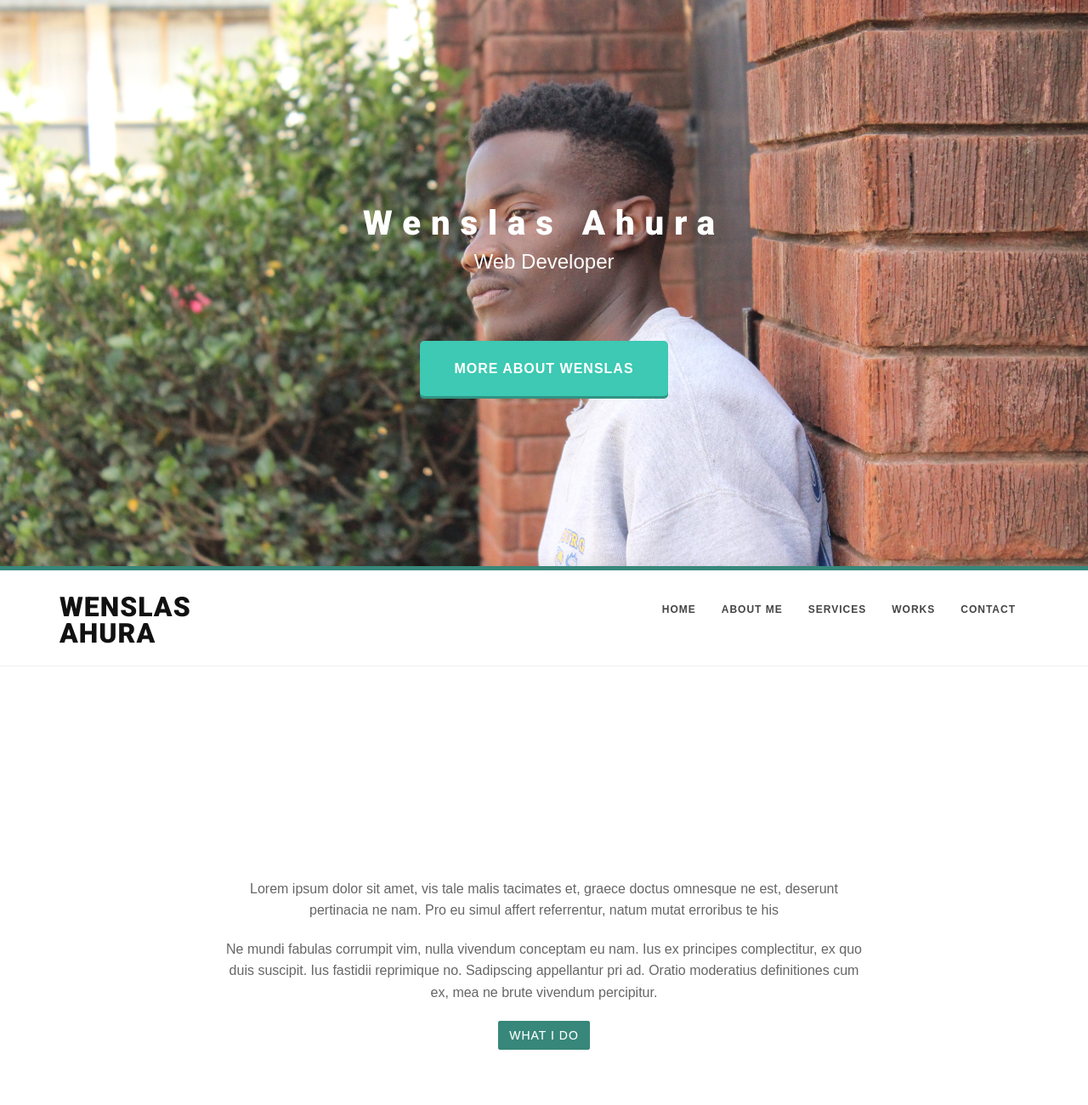
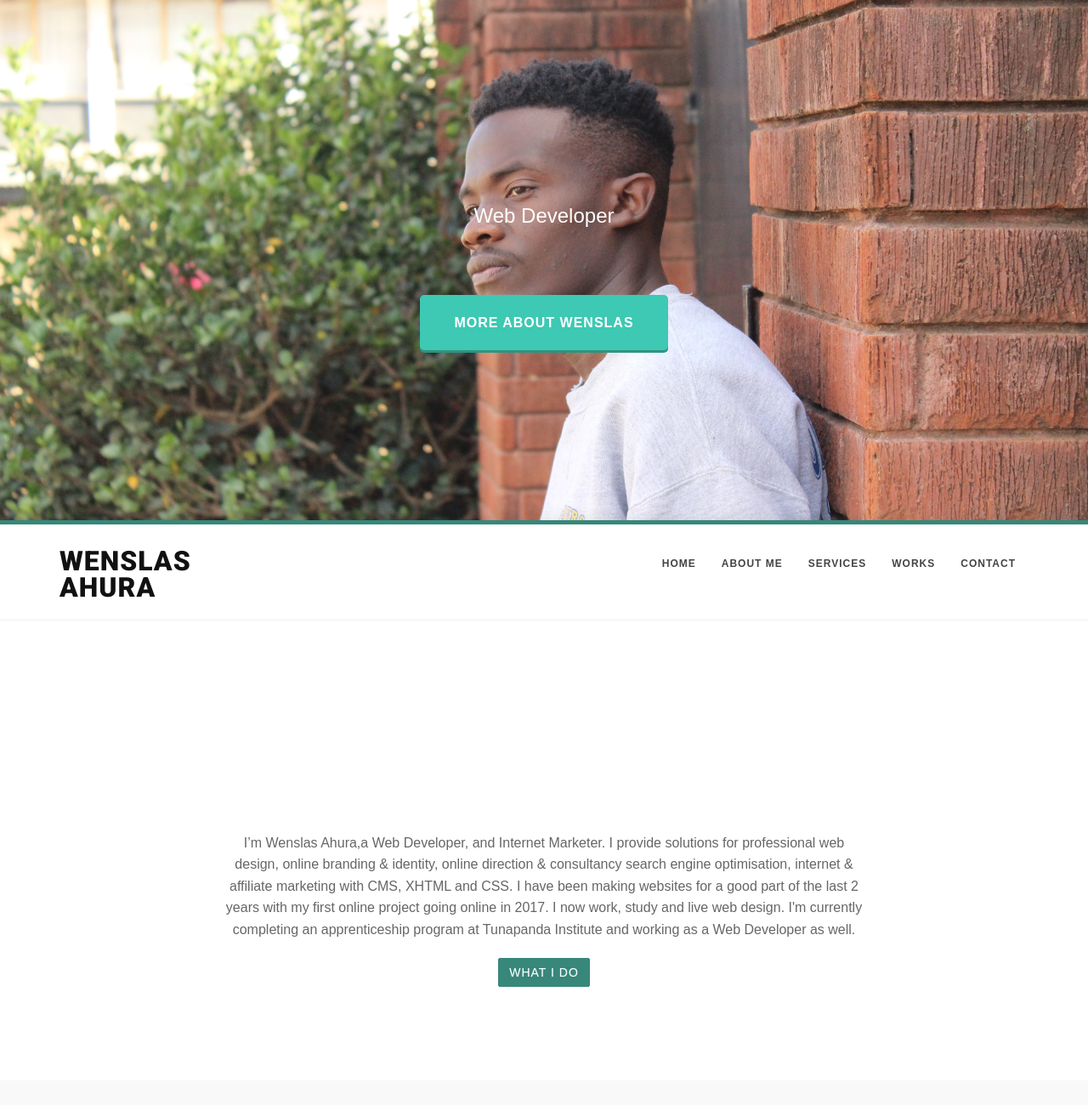
Before and after one commit to wensahura/wensahura.github.com, a plain HTML site: page index.html in a window 1280 px wide. Shown: the top 1300 px of the page at 85% size. Drawn offline with Linux system fonts and the light colour scheme; a web font is replaced by a local one.

Commit message:
few update

```diff
--- a/index.html
+++ b/index.html
@@ -38,7 +38,7 @@
       <div class="row">
         <div class="col-md-8 col-md-offset-2 text-center inner">
           <div class="animatedParent">
-            <h1 class="animated fadeInDown">Wenslas Ahura</h1>
+            <h1 class="animated fadeInDown"></h1>
             <p class="animated fadeInUp">Web Developer</p>
           </div>
         </div>
@@ -100,7 +100,7 @@
         <div class="col-lg-8 col-lg-offset-2">
           <div class="animatedParent">
             <div class="section-heading text-center animated bounceInDown">
-              <h2 class="h-bold">About Wenslas Ahura</h2>
+              <h2 class="h-bold">About Wenslas</h2>
               <div class="divider-header"></div>
             </div>
           </div>
@@ -118,10 +118,8 @@
         <div class="col-lg-8 col-lg-offset-2 animatedParent">
           <div class="text-center">
             <p>
-              Lorem ipsum dolor sit amet, vis tale malis tacimates et, graece doctus omnesque ne est, deserunt pertinacia ne nam. Pro eu simul affert referrentur, natum mutat erroribus te his
-            </p>
-            <p>
-              Ne mundi fabulas corrumpit vim, nulla vivendum conceptam eu nam. Ius ex principes complectitur, ex quo duis suscipit. Ius fastidii reprimique no. Sadipscing appellantur pri ad. Oratio moderatius definitiones cum ex, mea ne brute vivendum percipitur.
+              I’m Wenslas Ahura,a Web Developer, and Internet Marketer. I provide solutions for professional web design, online branding & identity, online direction & consultancy search engine optimisation, internet & affiliate marketing with CMS, XHTML and CSS.
+I have been making websites for a good part of the last 2 years with my first online project going online in 2017. I now work, study and live web design. I'm currently completing an apprenticeship program at Tunapanda Institute and working as a Web Developer as well.
             </p>
             <a href="#service" class="btn btn-skin btn-scroll">What I do</a>
           </div>
@@ -334,7 +332,7 @@
         <div class="col-md-6">
           <ul class="footer-menu">
             <li><a href="#">Home</a></li>
-            <li><a href="#">Press release</a></li>
+            <!--<li><a href="#">Press release</a></li>-->
           </ul>
         </div>
         <div class="col-md-6 text-right copyright">
```
